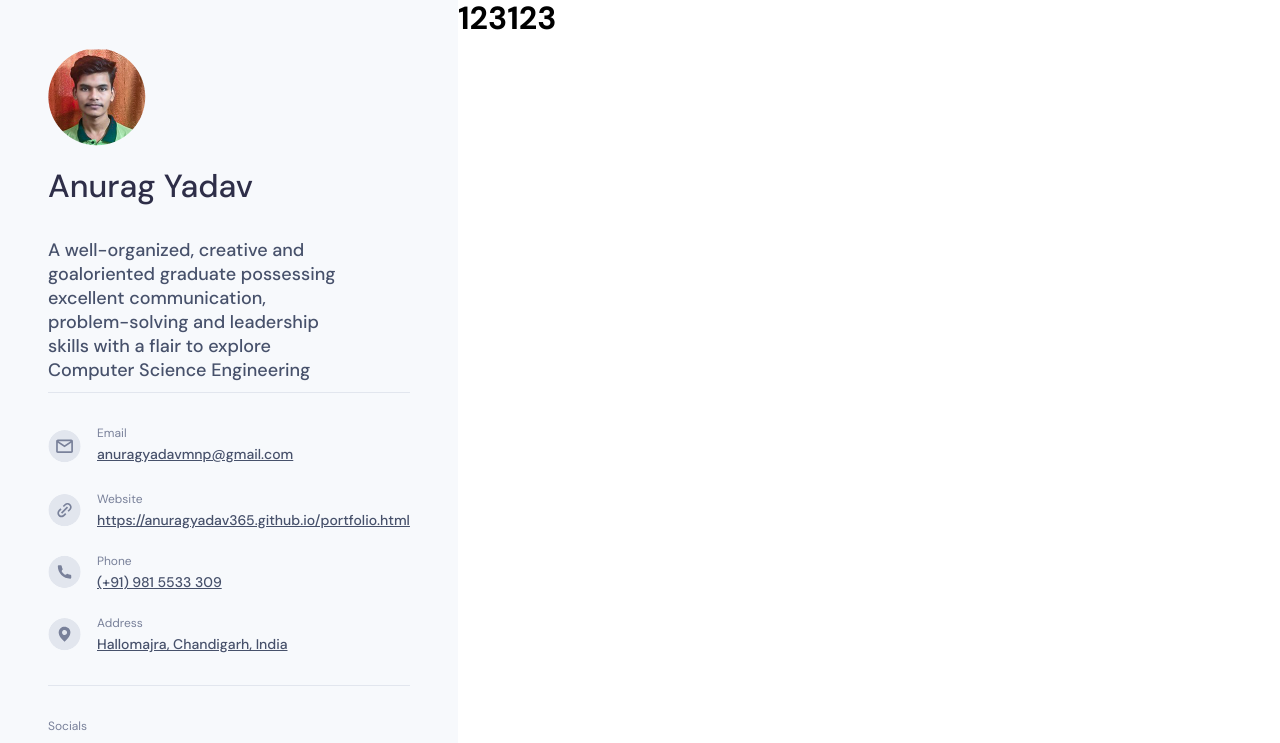
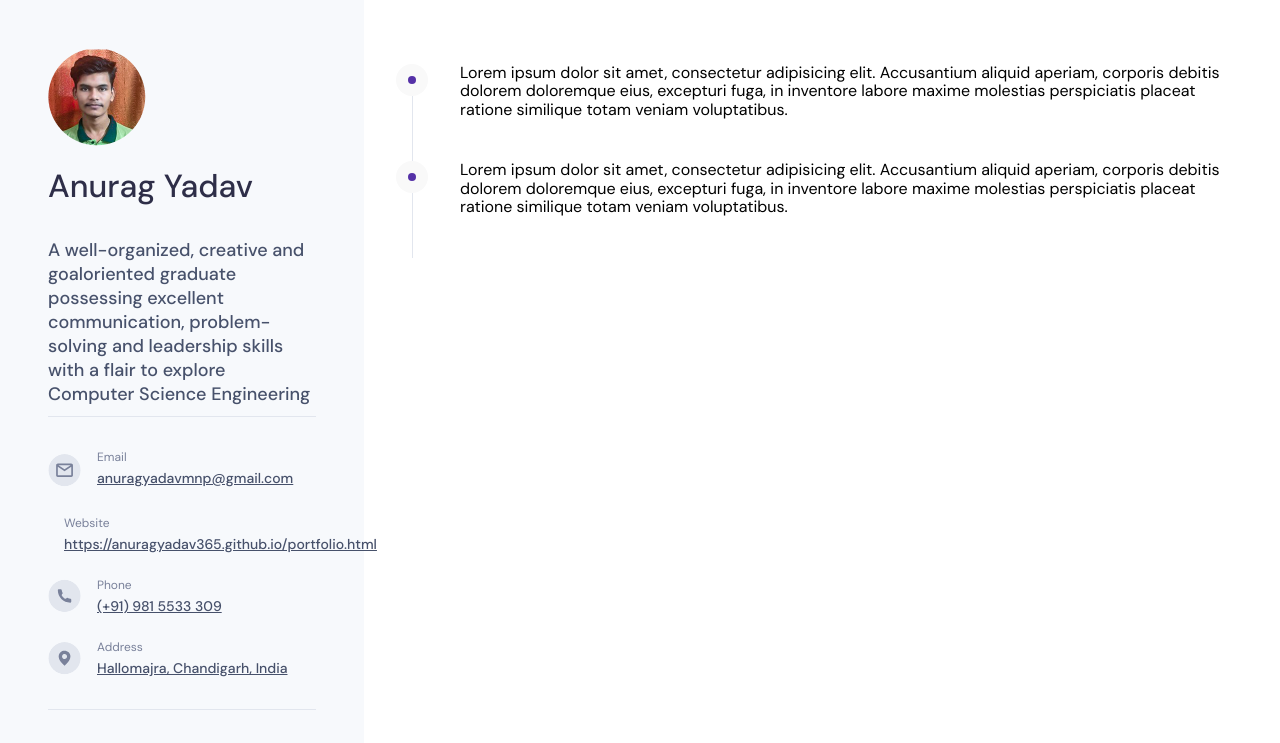
Before and after one commit to Vladislav-Chistyakov/About-Me, a Vue app in the folder vite-project/: page / in a window 1280 px wide. Shown: the top 743 px of the page. Built offline with nearby package versions, Linux system fonts and the light colour scheme.

Commit message:
Сделан long border

```diff
--- a/vite-project/src/App.vue
+++ b/vite-project/src/App.vue
@@ -7,7 +7,6 @@ import Profile from "./components/Profile/index.vue";
   <div class="app">
     <Profile />
     <Main />
-    <h1>123123</h1>
   </div>
 </template>
 
--- a/vite-project/src/components/Main/index.vue
+++ b/vite-project/src/components/Main/index.vue
@@ -16,10 +16,78 @@ export default {
 
 <template>
   <div class="main-block">
-    <div class="main-block__wrapper"></div>
+    <div class="main-block__wrapper">
+      <section class="main-block__section section">
+        <div class="section__long">
+          <span class="section__long-circle">
+            <span class="section__long-circle-center" />
+          </span>
+          <span class="section__long-line"></span>
+        </div>
+        <div class="section__info">
+          Lorem ipsum dolor sit amet, consectetur adipisicing elit. Accusantium aliquid aperiam, corporis debitis dolorem doloremque eius, excepturi fuga, in inventore labore maxime molestias perspiciatis placeat ratione similique totam veniam voluptatibus.
+        </div>
+      </section>
+      <section class="main-block__section section">
+        <div class="section__long">
+          <span class="section__long-circle">
+            <span class="section__long-circle-center" />
+          </span>
+          <span class="section__long-line"></span>
+        </div>
+        <div class="section__info">
+          Lorem ipsum dolor sit amet, consectetur adipisicing elit. Accusantium aliquid aperiam, corporis debitis dolorem doloremque eius, excepturi fuga, in inventore labore maxime molestias perspiciatis placeat ratione similique totam veniam voluptatibus.
+        </div>
+      </section>
+    </div>
   </div>
 </template>
 
 <style scoped>
+.main-block {
+  padding: 0 48px 0 32px;
+}
 
+.main-block__wrapper {
+  padding-top: 64px;
+
+  .section {
+    display: flex;
+    flex-direction: row;
+    gap: 32px;
+  }
+
+  .section__long {
+    display: flex;
+    flex-direction: column;
+    align-items: center;
+
+    .section__long-circle {
+      display: flex;
+      align-items: center;
+      justify-content: center;
+      width: 32px;
+      min-height: 32px;
+      background: #F9F9F9;
+      border-radius: 100%;
+      .section__long-circle-center {
+        border-radius: 100%;
+        background: #5531A7;
+        min-height: 8px;
+        width: 8px;
+      }
+    }
+
+    .section__long-line {
+      display: block;
+      width: 1px;
+      background: #E2E6EE;
+      height: 100%;
+    }
+  }
+
+  .section__info {
+    padding-bottom: 42px;
+  }
+}
 </style>
```
